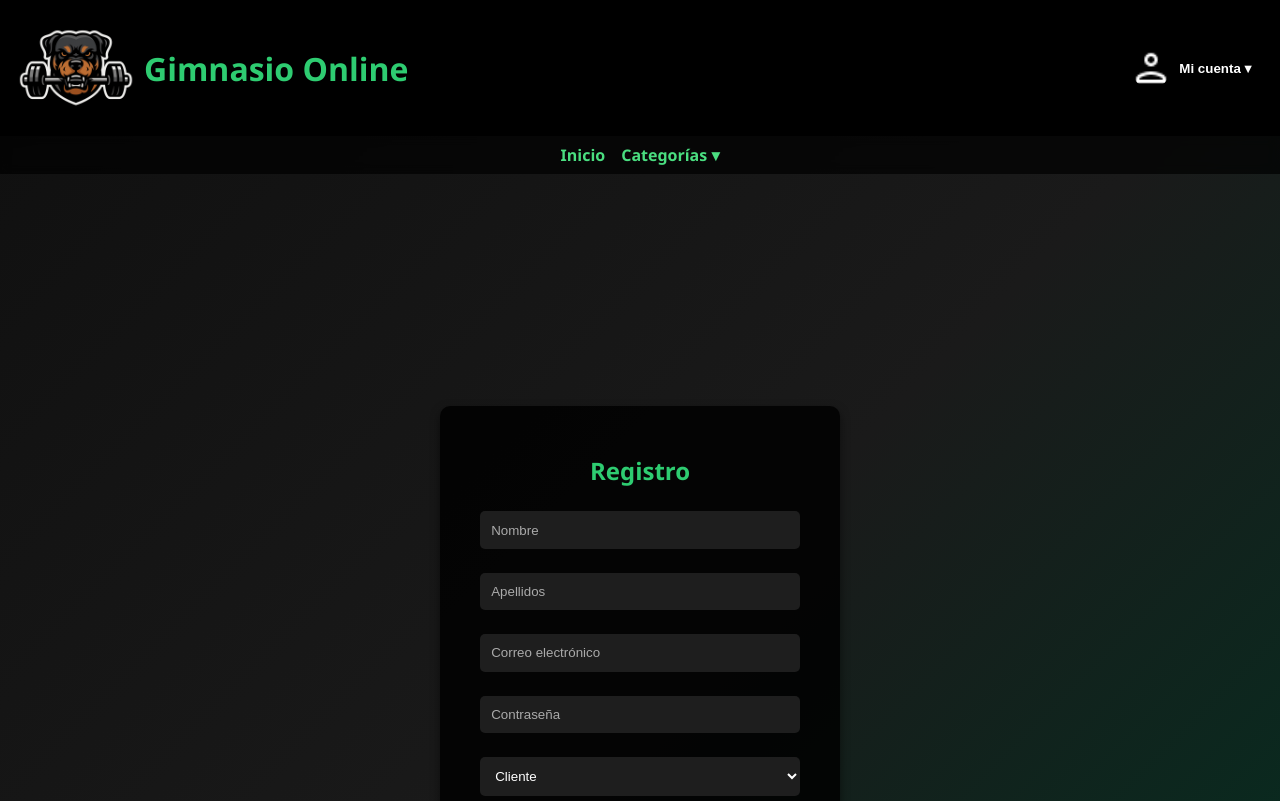
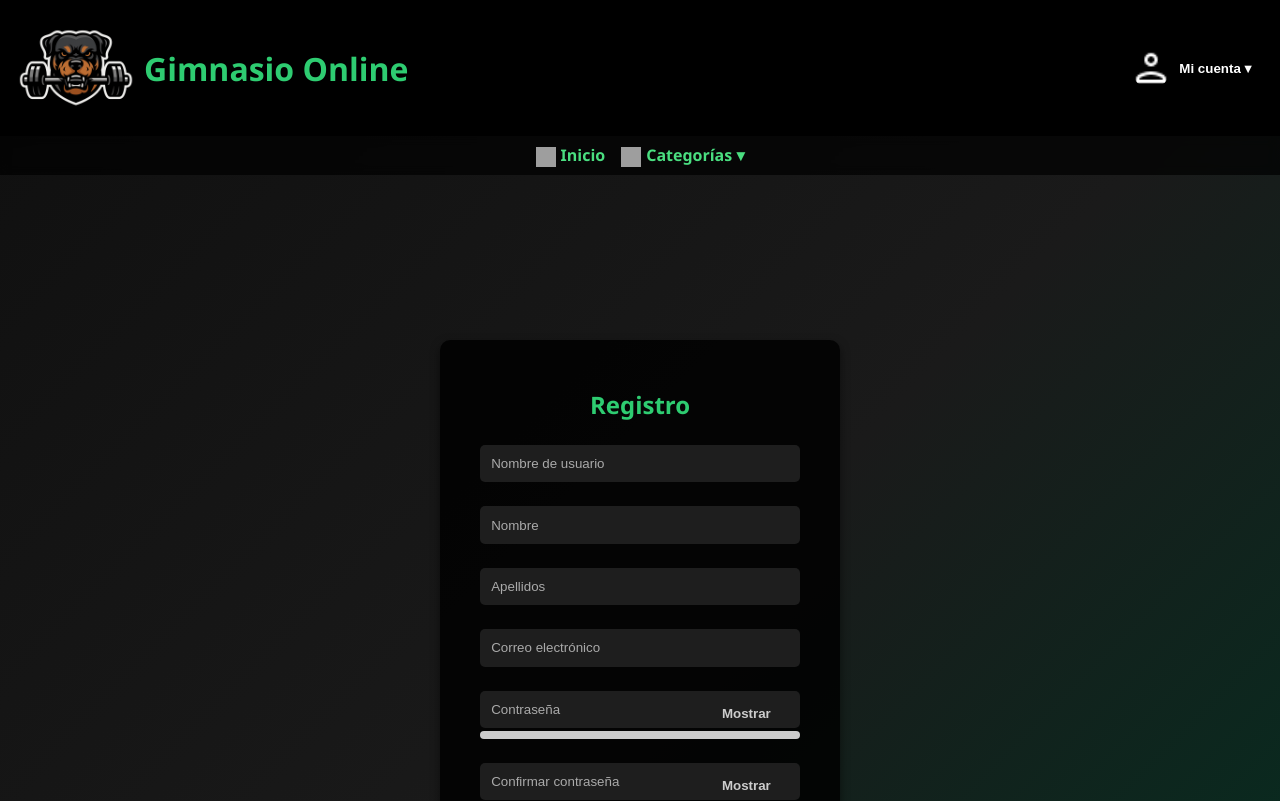
Before and after one commit to fraangorrionn/GimnasioReact, a React (Create React App) app in the folder react-gimnasio/: page /registro in a window 1280 px wide. Shown: the top 801 px of the page. Built offline with nearby package versions, Linux system fonts and the light colour scheme; grey boxes are pictures that could not be loaded.

Commit message:
añadir validaciones, diseño, reservas y mejorar funcionalidades

```diff
--- a/react-gimnasio/src/App.css
+++ b/react-gimnasio/src/App.css
@@ -186,6 +186,14 @@ input::placeholder, textarea::placeholder {
   margin-top: 6rem;
 }
 
+.tarjetas-clases {
+  display: flex;
+  flex-wrap: wrap;
+  justify-content: center;
+  gap: 1.5rem;
+  padding: 2rem 1rem;
+}
+
 
 /* ===== UTILIDADES ===== */
 .centrado { text-align: center; }
--- a/react-gimnasio/src/componentes/ClaseDetalle.css
+++ b/react-gimnasio/src/componentes/ClaseDetalle.css
@@ -156,8 +156,13 @@
 
 .tabla-horarios th,
 .tabla-horarios td {
+  vertical-align: middle;
+  height: 90px;
+  box-sizing: border-box;
+  overflow: hidden;
   border: 1px solid #2ecc71;
-  padding: 1rem;
+  padding: 0.5rem;
+  max-height: 90px;
   position: relative;
 }
 
@@ -221,3 +226,38 @@
   transform: scale(1.05);
   box-shadow: 0 0 16px rgba(46, 204, 113, 0.8);
 }
+
+.reserva-info {
+  margin-top: 0.5rem;
+  display: flex;
+  flex-direction: column;
+  align-items: center;
+  max-height: 70px;
+  overflow: hidden;
+}
+
+.contador-reservas {
+  font-size: 0.9rem;
+  font-weight: bold;
+  color: #000;
+  background-color: #a0f0c0;
+  padding: 0.2rem 0.4rem;
+  border-radius: 4px;
+  margin-bottom: 0.3rem;
+}
+
+
+.reserva-info button {
+  font-size: 0.75rem;
+  padding: 0.3rem 0.8rem;
+  border-radius: 4px;
+  background-color: #2ecc71;
+  border: none;
+  cursor: pointer;
+  font-weight: bold;
+}
+
+.reserva-info button:hover {
+  background-color: #27ae60;
+  color: white;
+}
--- a/react-gimnasio/src/componentes/cabecera.css
+++ b/react-gimnasio/src/componentes/cabecera.css
@@ -248,3 +248,10 @@ nav ul li a:hover {
 .categorias-dropdown:hover .submenu-categorias {
   display: block !important;
 }
+
+.icono-nav {
+  width: 20px;
+  height: 20px;
+  vertical-align: middle;
+  margin-right: 5px;
+}
--- a/react-gimnasio/src/componentes/cabecera.js
+++ b/react-gimnasio/src/componentes/cabecera.js
@@ -4,6 +4,9 @@ import axios from 'axios';
 import './cabecera.css';
 import perfilIcono from '../assets/perfil.png';
 import logo from '../assets/logo.png';
+import iconoInicio from '../assets/home.png';
+import iconoCategorias from '../assets/categorias.png';
+import iconoCrear from '../assets/crear.png';
 
 export default function Cabecera() {
   const navigate = useNavigate();
@@ -106,9 +109,17 @@ export default function Cabecera() {
       <div className="cabecera-nav">
         <nav>
           <ul>
-          <li><Link to="/inicio">Inicio</Link></li>
+            <li>
+              <Link to="/inicio">
+                <img src={iconoInicio} alt="Inicio" className="icono-nav" />
+                Inicio
+              </Link>
+            </li>
             <li className="categorias-dropdown">
-            <span>Categorías ▾</span>
+              <span>
+                <img src={iconoCategorias} alt="Categorías" className="icono-nav" />
+                Categorías ▾
+              </span>
               <ul className="submenu-categorias">
                 <li><Link to="/categorias/mma">MMA</Link></li>
                 <li><Link to="/categorias/boxeo">Boxeo</Link></li>
@@ -117,10 +128,17 @@ export default function Cabecera() {
                 <li><Link to="/categorias/zumba">Zumba</Link></li>
                 <li><Link to="/categorias/natacion">Natación</Link></li>
                 <li><Link to="/categorias/yoga">Yoga</Link></li>
-              <Link to="/categorias/entrenamiento-de-fuerza">Entrenamiento de fuerza</Link>
+                <li><Link to="/categorias/entrenamiento-de-fuerza">Entrenamiento de fuerza</Link></li>
               </ul>
             </li>
-          {esMonitor && <li><Link to="/crud/clases">Crear Clases</Link></li>}
+            {esMonitor && (
+              <li>
+                <Link to="/crud/clases">
+                  <img src={iconoCrear} alt="Crear" className="icono-nav" />
+                  Crear Clases
+                </Link>
+              </li>
+            )}
           </ul>
         </nav>
       </div>
--- a/react-gimnasio/src/paginas/loginPagina.js
+++ b/react-gimnasio/src/paginas/loginPagina.js
@@ -1,3 +1,4 @@
+
 import React, { useState } from 'react';
 import axios from 'axios';
 import { useNavigate, Link } from 'react-router-dom';
@@ -7,8 +8,9 @@ import './loginPagina.css';
 const API_URL = process.env.REACT_APP_API_URL;
 
 function LoginPagina() {
-  const [formData, setFormData] = useState({ email: '', password: '' });
+  const [formData, setFormData] = useState({ username: '', password: '' });
   const [error, setError] = useState(null);
+  const [showPassword, setShowPassword] = useState(false);
   const navigate = useNavigate();
 
   const handleChange = (e) => {
@@ -44,23 +46,43 @@ function LoginPagina() {
     <div className="login-container">
       <div className="login-card">
         <h2>Iniciar sesión</h2>
-        <form onSubmit={handleSubmit}>
+        <form onSubmit={handleSubmit} autoComplete="off">
           <input
-            type="email"
-            name="email"
-            placeholder="Correo electrónico"
-            value={formData.email}
+            type="text"
+            name="username"
+            placeholder="Correo electrónico o nombre de usuario"
+            value={formData.username}
             onChange={handleChange}
+            autoComplete="off"
             required
           />
+          <div style={{ position: 'relative' }}>
             <input
-            type="password"
+              type={showPassword ? 'text' : 'password'}
               name="password"
               placeholder="Contraseña"
               value={formData.password}
               onChange={handleChange}
+              autoComplete="new-password"
               required
             />
+            <button
+              type="button"
+              onClick={() => setShowPassword(!showPassword)}
+              style={{
+                position: 'absolute',
+                top: '50%',
+                right: '10px',
+                transform: 'translateY(-50%)',
+                background: 'none',
+                border: 'none',
+                color: '#ccc',
+                cursor: 'pointer'
+              }}
+            >
+              {showPassword ? 'Ocultar' : 'Mostrar'}
+            </button>
+          </div>
           <button type="submit" className="btn-entrar">Entrar</button>
         </form>
         {error && <p className="error">{error}</p>}
--- a/react-gimnasio/src/paginas/registroPagina.css
+++ b/react-gimnasio/src/paginas/registroPagina.css
@@ -45,3 +45,18 @@
     color: red;
     margin-bottom: 1rem;
   }
+
+  .barra-fuerza-container {
+    width: 100%;
+    height: 8px;
+    background-color: #ccc;
+    border-radius: 4px;
+    margin-top: -0.8rem;
+    margin-bottom: 1rem;
+    overflow: hidden;
+  }
+
+  .barra-fuerza {
+    height: 100%;
+    transition: width 0.3s ease;
+  }
--- a/react-gimnasio/src/paginas/registroPagina.js
+++ b/react-gimnasio/src/paginas/registroPagina.js
@@ -1,3 +1,4 @@
+
 import React, { useState } from 'react';
 import axios from 'axios';
 import { useNavigate } from 'react-router-dom';
@@ -8,44 +9,94 @@ const API_URL = process.env.REACT_APP_API_URL;
 function RegistroPagina() {
   const navigate = useNavigate();
   const [formData, setFormData] = useState({
+    username: '',
     first_name: '',
     last_name: '',
     email: '',
     password: '',
     rol: 'cliente',
   });
+  const [confirmPassword, setConfirmPassword] = useState('');
   const [error, setError] = useState('');
+  const [showPassword, setShowPassword] = useState(false);
+  const [showConfirmPassword, setShowConfirmPassword] = useState(false);
 
   const handleChange = (e) => {
     setFormData({ ...formData, [e.target.name]: e.target.value });
+  };
+
+  const evaluarFuerza = (password) => {
+    let fuerza = 0;
+    if (password.length >= 8) fuerza++;
+    if (/[A-Z]/.test(password)) fuerza++;
+    if (/[a-z]/.test(password)) fuerza++;
+    if (/[0-9]/.test(password)) fuerza++;
+    if (/[^A-Za-z0-9]/.test(password)) fuerza++;
+    return fuerza;
   };
 
   const handleSubmit = async (e) => {
     e.preventDefault();
     setError('');
 
+    const fuerza = evaluarFuerza(formData.password);
+
+    if (formData.password !== confirmPassword) {
+      setError("Las contraseñas no coinciden.");
+      return;
+    }
+
+    if (fuerza <= 2) {
+      setError("La contraseña es demasiado débil. Aumenta su seguridad.");
+      return;
+    }
+
     try {
       const response = await axios.post(`${API_URL}/api/usuarios/registrar_usuario/`, formData);
       console.log('Usuario registrado:', response.data);
       navigate('/login');
     } catch (err) {
-      console.error(err);
-      setError('Error al registrarse. Verifica los datos.');
+      if (err.response && err.response.data) {
+        const errores = err.response.data;
+        if (errores.username) {
+          setError(errores.username[0]);
+        } else if (errores.email) {
+          setError(errores.email[0]);
+        } else {
+          setError("Error al registrarse. Verifica los datos.");
+        }
+      } else {
+        setError("Error de conexión.");
+      }
     }
   };
+
+  const fuerza = evaluarFuerza(formData.password);
+  const color =
+    fuerza <= 2 ? 'red' : fuerza === 3 ? 'orange' : 'limegreen';
 
   return (
     <div className="registro-container">
       <div className="registro-card">
         <h2>Registro</h2>
         {error && <p className="error">{error}</p>}
-        <form onSubmit={handleSubmit}>
+        <form onSubmit={handleSubmit} autoComplete="off">
+          <input
+            type="text"
+            name="username"
+            placeholder="Nombre de usuario"
+            value={formData.username}
+            onChange={handleChange}
+            autoComplete="off"
+            required
+          />
           <input
             type="text"
             name="first_name"
             placeholder="Nombre"
             value={formData.first_name}
             onChange={handleChange}
+            autoComplete="off"
             required
           />
           <input
@@ -54,6 +105,7 @@ function RegistroPagina() {
             placeholder="Apellidos"
             value={formData.last_name}
             onChange={handleChange}
+            autoComplete="off"
             required
           />
           <input
@@ -62,16 +114,72 @@ function RegistroPagina() {
             placeholder="Correo electrónico"
             value={formData.email}
             onChange={handleChange}
+            autoComplete="off"
             required
           />
+          <div style={{ position: 'relative' }}>
             <input
-            type="password"
+              type={showPassword ? 'text' : 'password'}
               name="password"
               placeholder="Contraseña"
               value={formData.password}
               onChange={handleChange}
+              autoComplete="new-password"
               required
             />
+            <button
+              type="button"
+              onClick={() => setShowPassword(!showPassword)}
+              style={{
+                position: 'absolute',
+                top: '50%',
+                right: '10px',
+                transform: 'translateY(-50%)',
+                background: 'none',
+                border: 'none',
+                color: '#ccc',
+                cursor: 'pointer'
+              }}
+            >
+              {showPassword ? 'Ocultar' : 'Mostrar'}
+            </button>
+          </div>
+          <div className="barra-fuerza-container">
+            <div
+              className="barra-fuerza"
+              style={{
+                width: `${(fuerza / 5) * 100}%`,
+                backgroundColor: color,
+              }}
+            ></div>
+          </div>
+          <div style={{ position: 'relative' }}>
+            <input
+              type={showConfirmPassword ? 'text' : 'password'}
+              name="confirmPassword"
+              placeholder="Confirmar contraseña"
+              value={confirmPassword}
+              onChange={(e) => setConfirmPassword(e.target.value)}
+              autoComplete="new-password"
+              required
+            />
+            <button
+              type="button"
+              onClick={() => setShowConfirmPassword(!showConfirmPassword)}
+              style={{
+                position: 'absolute',
+                top: '50%',
+                right: '10px',
+                transform: 'translateY(-50%)',
+                background: 'none',
+                border: 'none',
+                color: '#ccc',
+                cursor: 'pointer'
+              }}
+            >
+              {showConfirmPassword ? 'Ocultar' : 'Mostrar'}
+            </button>
+          </div>
           <select name="rol" value={formData.rol} onChange={handleChange}>
             <option value="cliente">Cliente</option>
             <option value="monitor">Monitor</option>
```
Also changed, not shown: react-gimnasio/src/componentes/ClaseDetalle.js (+103 -5 lines). Lines whose indentation alone changed are shown as unchanged.
